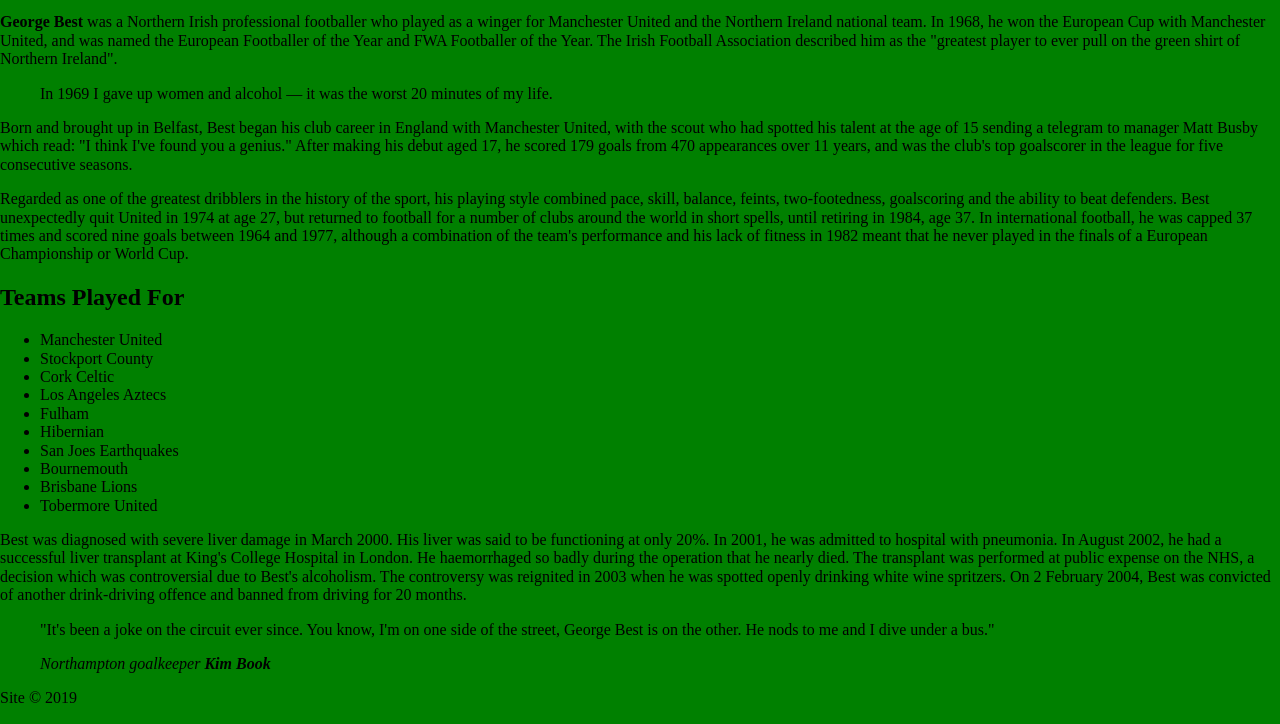
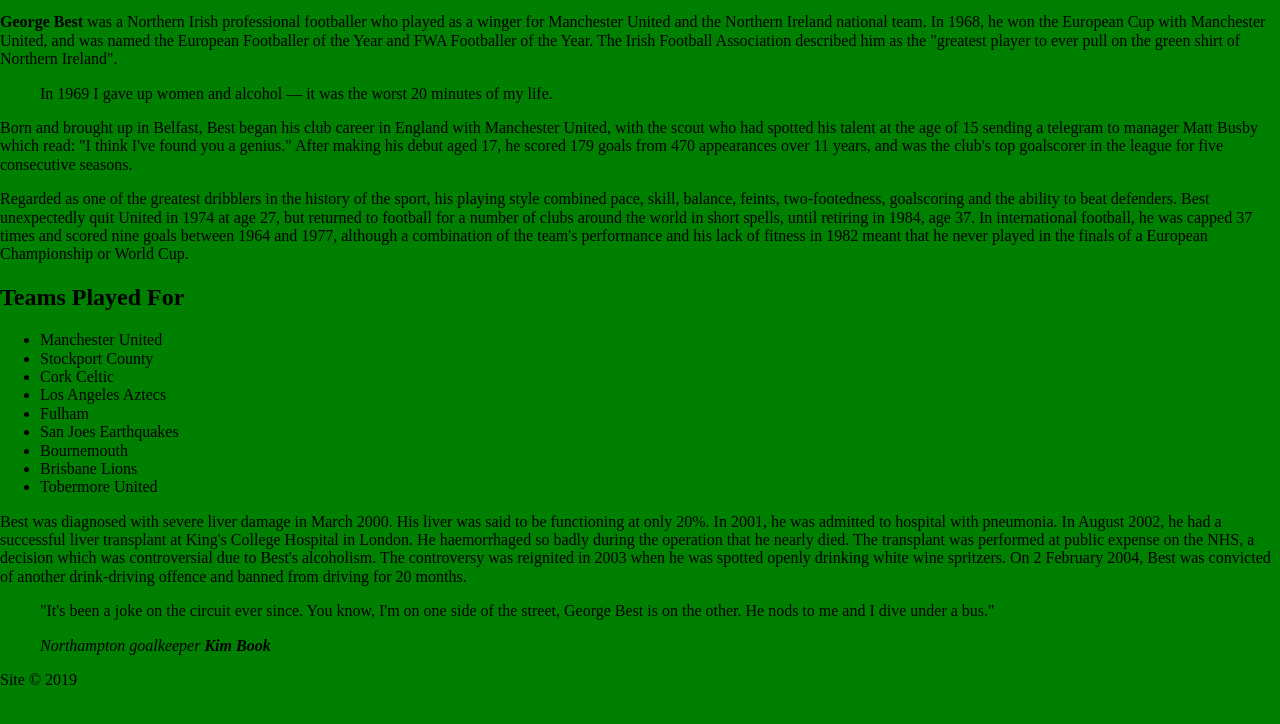
Before and after one commit to cole007/sass-demo, a plain HTML site: page index.html in a window 1280 px wide. Shown: the part 119-843 px from the top of the page. Drawn offline with Linux system fonts and the light colour scheme.

Commit message:
Remove Hibs

```diff
--- a/index.html
+++ b/index.html
@@ -31,7 +31,6 @@
 			   <li>Cork Celtic</li>
 			   <li>Los Angeles Aztecs</li>
 			   <li>Fulham</li>
-			   <li>Hibernian</li>
 			   <li>San Joes Earthquakes</li>
 			   <li>Bournemouth</li>
 			   <li>Brisbane Lions</li>
```
